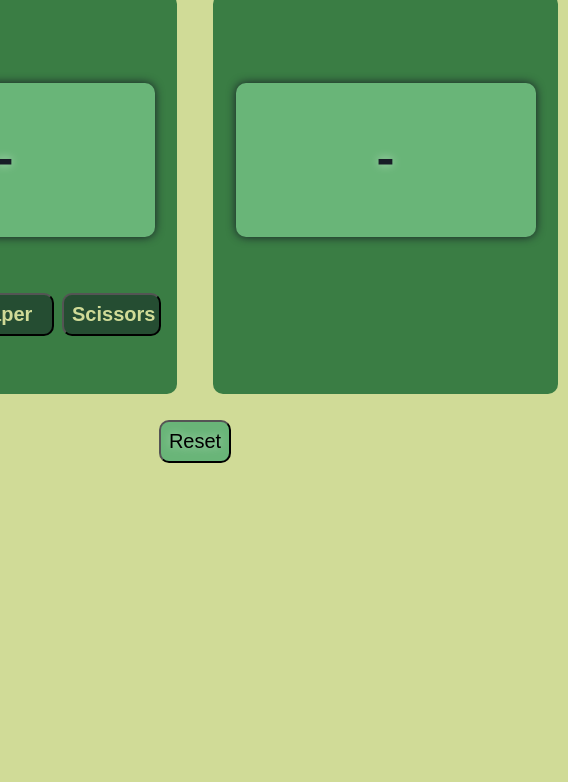
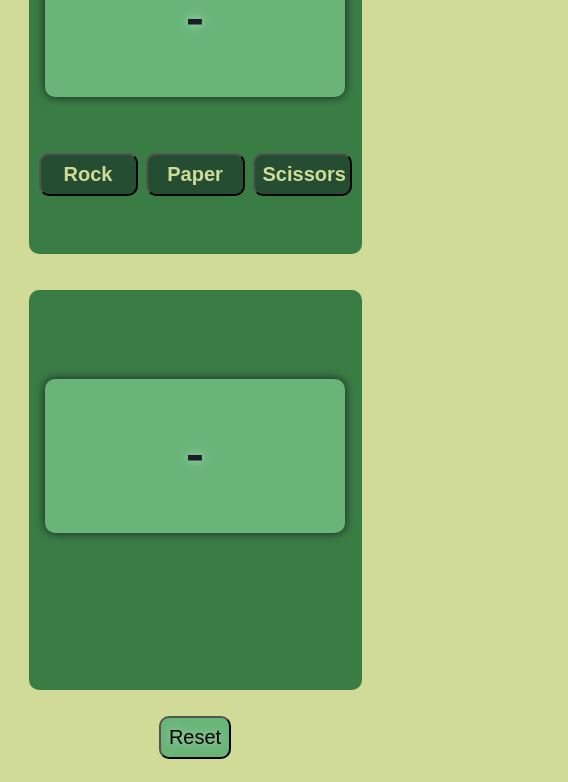
Before and after one commit to TSxMURSHAD/RockPaperScissor, a plain HTML site: page index.html in a window 390 px wide. Shown: the part 218-1000 px from the top of the page, 568 px wide, since content can reach past the window. Before the commit the page ends 844 px from the top, so only its background shows below. Drawn offline with Linux system fonts and the light colour scheme.

Commit message:
style.css

```diff
--- a/style.css
+++ b/style.css
@@ -80,3 +80,15 @@ body{
     margin-top: 1rem;
     /* box-shadow: var(--text_color) 0px 0px 10px 0px; */
 }
+@media screen and (max-width: 800px) {
+    body{
+        min-height: 100vh;
+        height: 1000px;
+    }
+    .game{
+        flex-direction: column;
+    }
+    .box{
+        width: 100%;
+    }
+}
```
